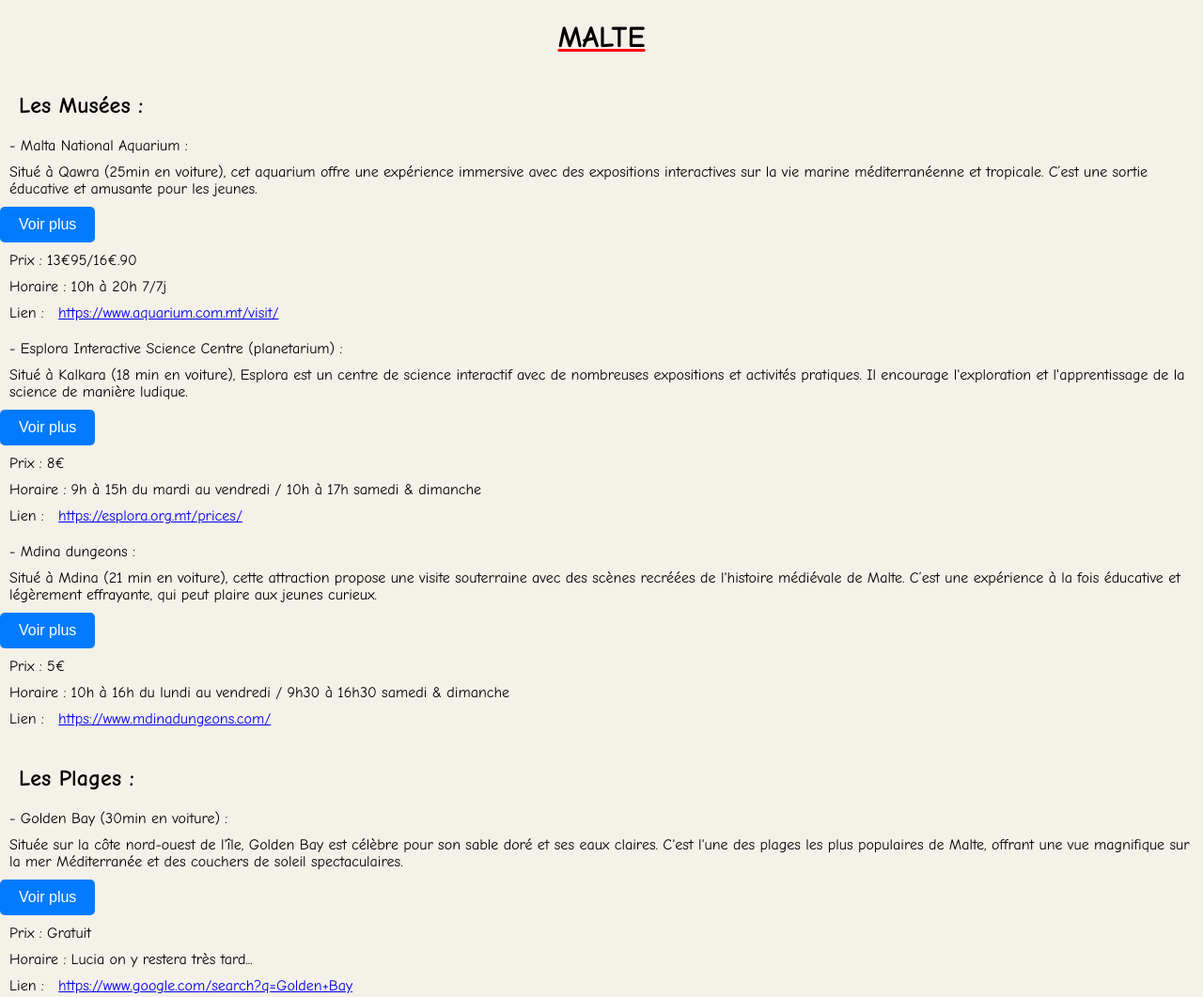
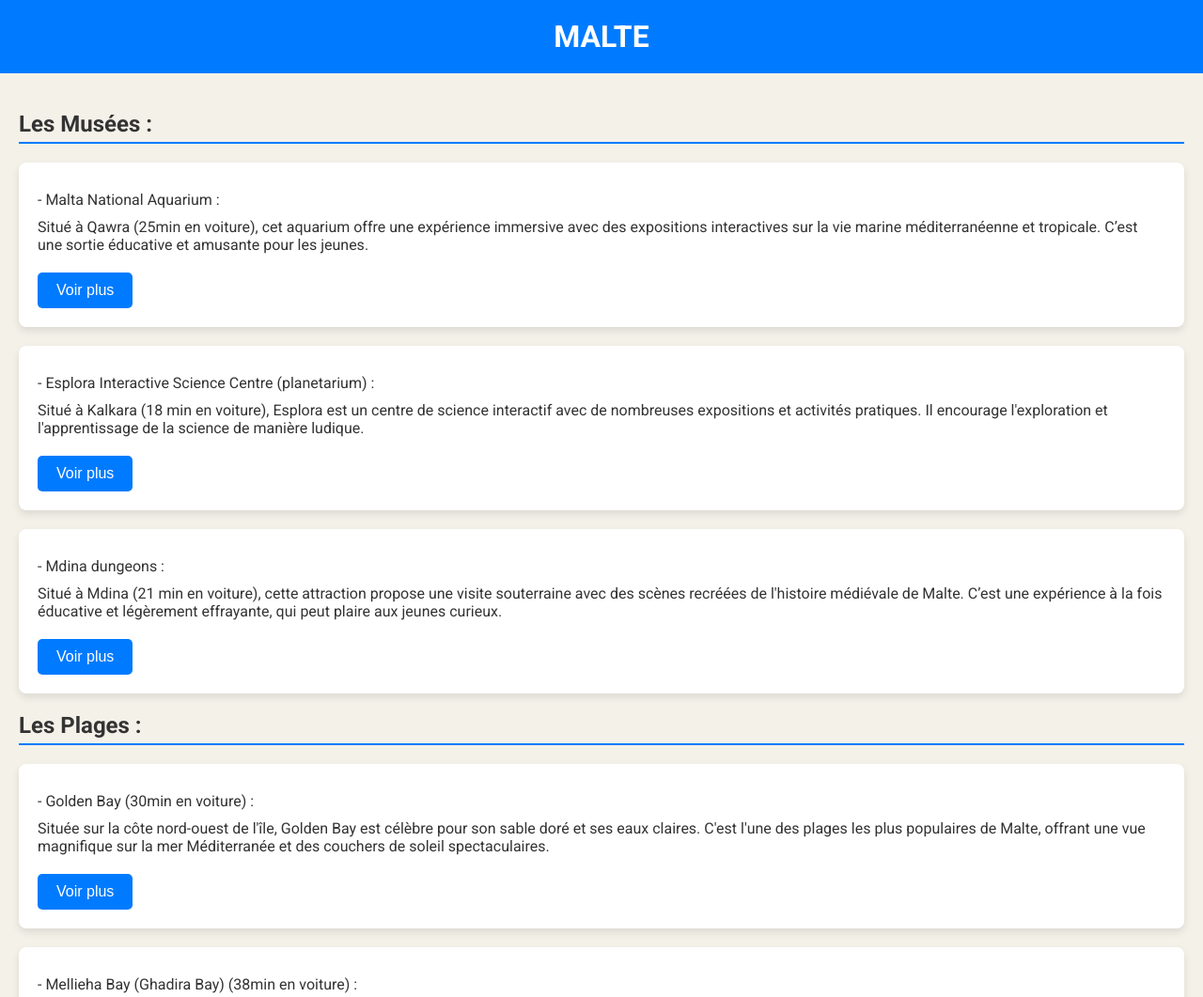
Before and after one commit to jullian972/Malte, a plain HTML site: page index.html in a window 1280 px wide. Shown: the top 1061 px of the page at 94% size. Drawn offline with Linux system fonts and the light colour scheme.

Commit message:
Update style.css

```diff
--- a/style.css
+++ b/style.css
@@ -1,33 +1,53 @@
 body {
-    font-family: 'Comic Sans MS', cursive;
+    font-family: 'Roboto', sans-serif;
     margin: 0;
     padding: 0;
-    background-color: #F4F1E9; /* Couleur de fond */
+    background-color: #F4F1E9;
+    color: #333;
+}
+
+header {
+    background-color: #007BFF;
+    color: #fff;
+    padding: 20px 0;
+    text-align: center;
 }
 
 .titre-principal {
-    text-align: center;
-    text-decoration: underline red; /* Soulignement en rouge */
-    color: black; /* Couleur du texte en noir */
+    font-size: 2em;
+    margin: 0;
+}
+
+main {
+    padding: 20px;
 }
 
 .sous-titre {
-    text-align: left;
-    margin-left: 20px;
-    margin-top: 40px;
-    color: black;
+    font-size: 1.5em;
+    margin-bottom: 10px;
+    border-bottom: 2px solid #007BFF;
+    padding-bottom: 5px;
 }
 
 .activite {
-    margin: 20px 0; /* Espace entre les activités */
+    background: #fff;
+    border-radius: 8px;
+    box-shadow: 0 4px 8px rgba(0,0,0,0.1);
+    margin: 20px 0;
+    padding: 20px;
 }
 
 .activite p {
-    margin: 10px; /* Petite marge autour des paragraphes à l'intérieur de .activite */
+    margin: 10px 0;
 }
 
 .activite a {
-    margin-left: 10px; /* Marge à gauche pour les liens à l'intérieur de .activite */
+    color: #007BFF;
+    text-decoration: none;
+}
+
+.activite a:hover {
+    text-decoration: underline;
 }
 
 .btn {
@@ -42,6 +62,7 @@ body {
     text-decoration: none;
     transition: background-color 0.3s ease;
     cursor: pointer;
+    margin-top: 10px;
 }
 
 .btn:hover {
@@ -53,6 +74,18 @@ body {
     box-shadow: 0 0 5px rgba(0, 123, 255, 0.5);
 }
 
-.spacer {
-    margin-top: 60px; /* Espace entre les sections */
+.details {
+    display: none;
+    margin-top: 10px;
+    padding: 10px;
+    background: #f9f9f9;
+    border-radius: 5px;
 }
+
+footer {
+    background-color: #007BFF;
+    color: #fff;
+    text-align: center;
+    padding: 10px 0;
+    margin-top: 40px;
+}
```
